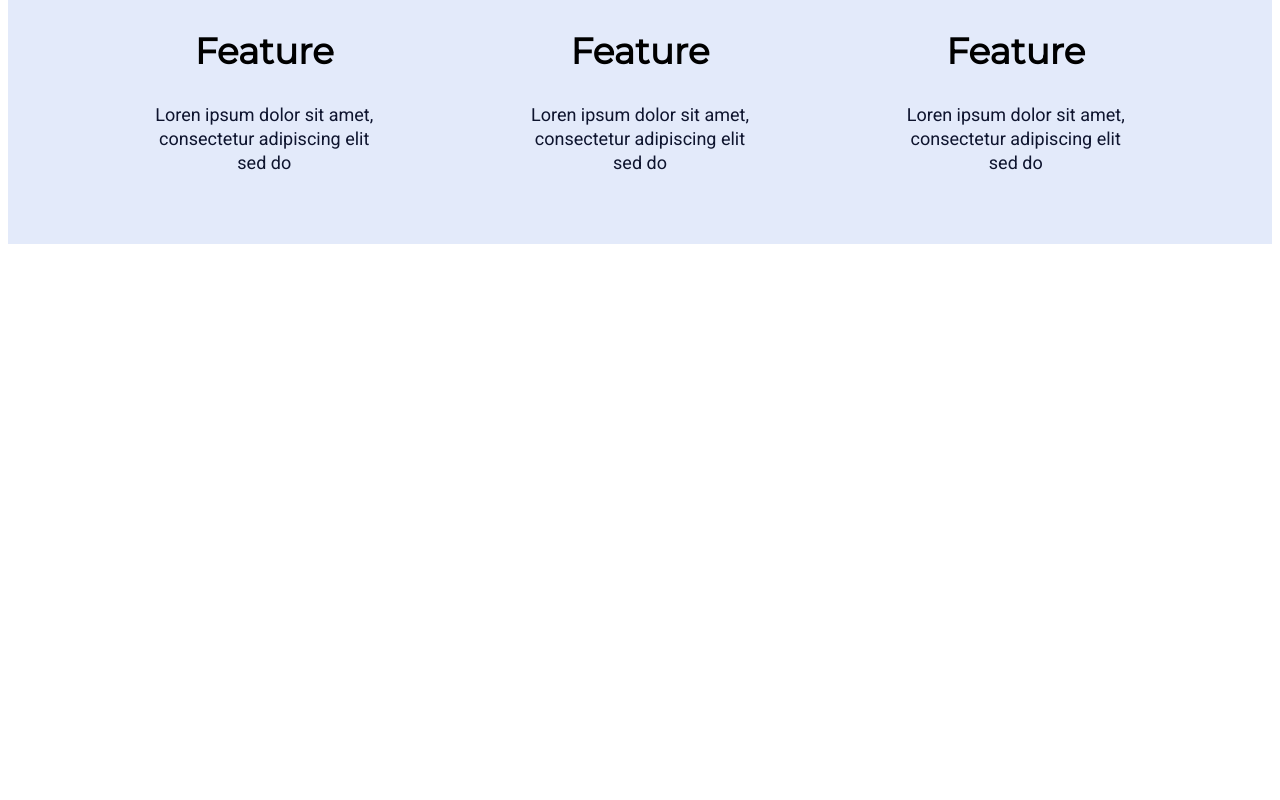
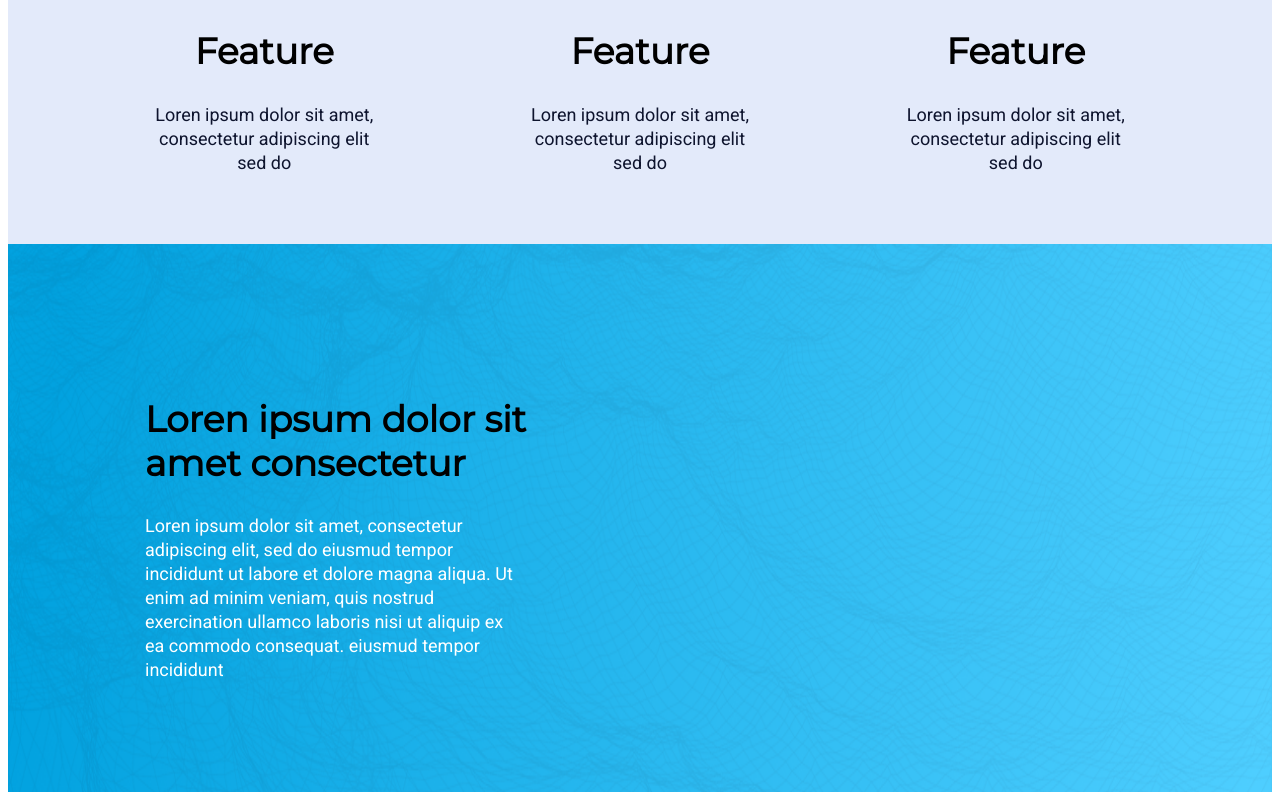
Before and after one commit to AMSpears/provide-services, a React (Create React App) app: page / in a window 1280 px wide. Shown: the part 1267-2067 px from the top of the page. Before the commit the page ends 1519 px from the top, so only its background shows below. Built offline with nearby package versions, Linux system fonts and the light colour scheme.

Commit message:
add initial content for the screenshot section

```diff
--- a/src/components/Content/Content.css
+++ b/src/components/Content/Content.css
@@ -14,6 +14,11 @@
     background-size: 100% 600px;
 }
 
+.screenshot {
+    background: url("../Img/product_section_background.png");
+    background-repeat: no-repeat;
+    background-size: 100% 853px;
+}
 /* Main tags */
 h1, h2,
 p {
@@ -135,6 +140,31 @@ img {
     margin-top:16px;
     margin-bottom:69px;
 }
+/* news details */
+#screenshot-header {
+    height: 88px;
+    width: 400px;
+    color: #000000;
+    font-family: 'Montserrat';
+    font-size: 36px;
+    font-weight: bold;
+    line-height: 44px;
+    margin-left:137px;
+    margin-top:153px;
+    text-align:left;
+}
+#screenshot-details {
+    height: 168px;
+    width: 371px;
+    color: #FFFFFF;
+    font-family: 'Roboto';
+    font-size: 18px;
+    line-height: 24px;
+    margin-left:137px;
+    margin-top:24px;
+    margin-bottom: 110px;
+    text-align:left;
+}
 
  /* reponsiveness to other devices */
  @media only screen and (max-width: 1024px) {
--- a/src/components/Content/Content.js
+++ b/src/components/Content/Content.js
@@ -32,7 +32,10 @@ const Content = () => {
                     <p className = "feature-item-details">Loren ipsum dolor sit amet, consectetur adipiscing elit sed do</p>
                 </div>
               </div>
-
+            </section>
+            <section className= "screenshot">
+                <h2 id= "screenshot-header">Loren ipsum dolor sit amet consectetur</h2>
+                <p id="screenshot-details">Loren ipsum dolor sit amet, consectetur adipiscing elit, sed do eiusmud tempor incididunt ut labore et dolore magna aliqua. Ut enim ad minim veniam, quis nostrud exercination ullamco laboris nisi ut aliquip ex ea commodo consequat. eiusmud tempor incididunt</p>
             </section>
         </div>
     )
```
